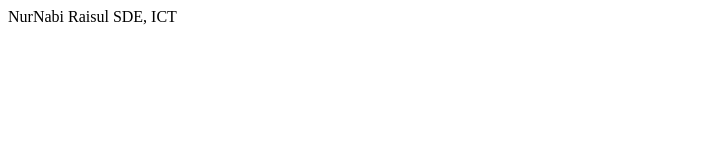
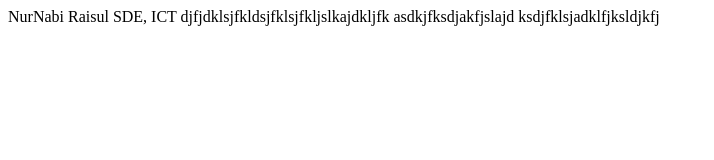
Before and after one commit to raisulcse/TestGitRepo, a plain HTML site: page testNur.html in a window 1280 px wide. Shown: the whole page, without its empty margins (0-714 px from the left). Drawn offline with Linux system fonts and the light colour scheme.

Commit message:
Update testNur.html

```diff
--- a/testNur.html
+++ b/testNur.html
@@ -8,5 +8,9 @@
 NurNabi
 Raisul
     SDE, ICT
+
+    djfjdklsjfkldsjfklsjfkljslkajdkljfk
+    asdkjfksdjakfjslajd
+    ksdjfklsjadklfjksldjkfj
 </body>
 </html>
```
